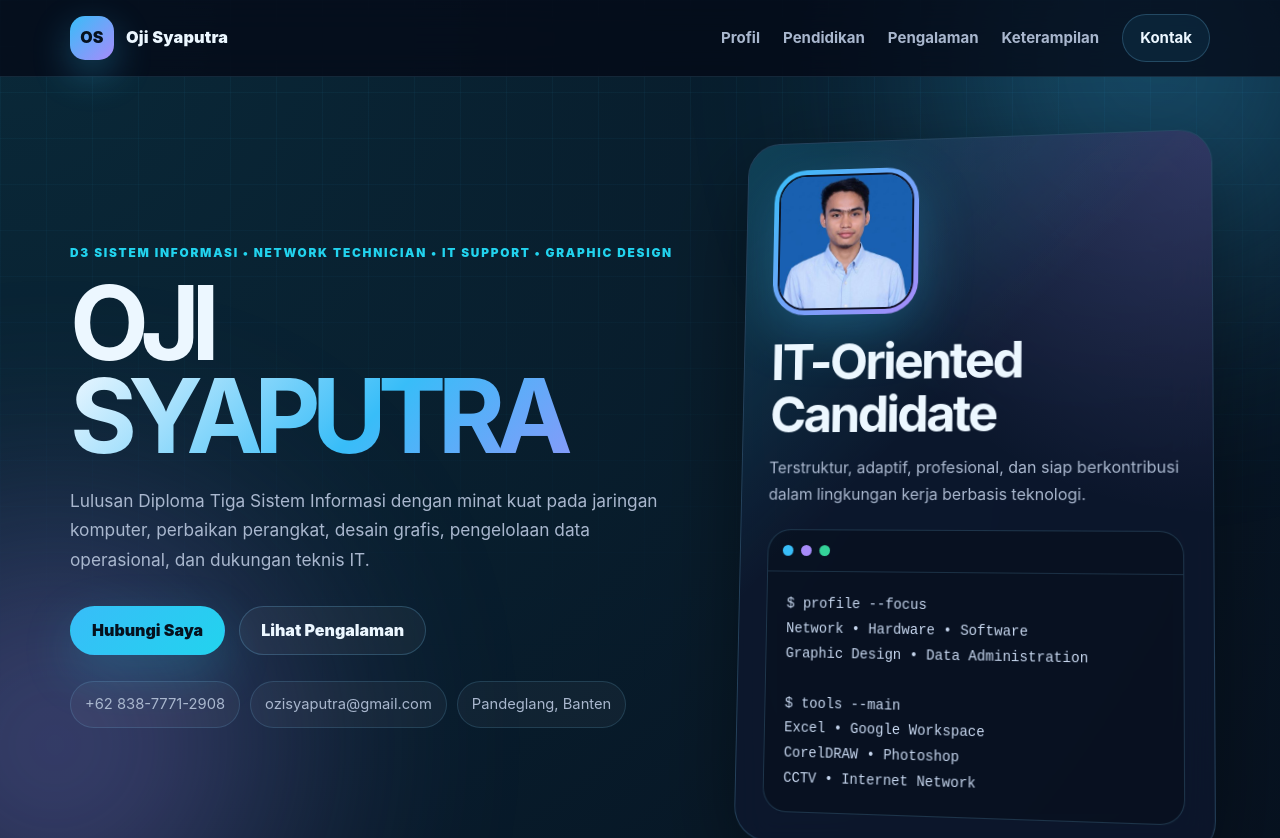
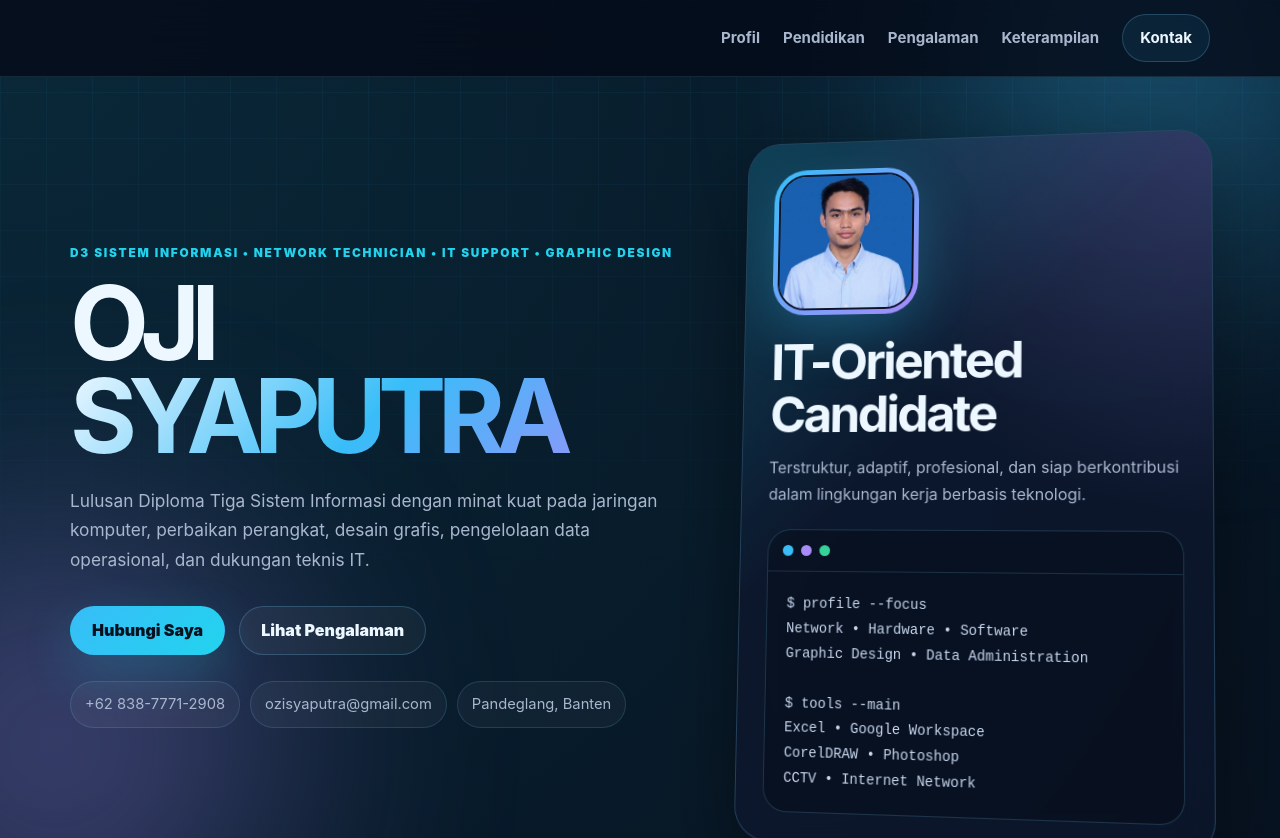
Before and after one commit to syaputra94/syaputra94.github.io, a plain HTML site: page index.html in a window 1280 px wide. Shown: the top 838 px of the page. Drawn offline with Linux system fonts and the light colour scheme.

Commit message:
Update index.html

```diff
--- a/index.html
+++ b/index.html
@@ -16,8 +16,7 @@
   <header class="header">
     <nav class="nav">
       <a href="#home" class="brand" aria-label="Oji Syaputra Portfolio">
-        <span class="brand-logo">OS</span>
-        <span class="brand-text">Oji Syaputra</span>
+
       </a>
 
       <button class="menu-btn" id="menuBtn" aria-label="Buka menu navigasi">
```
